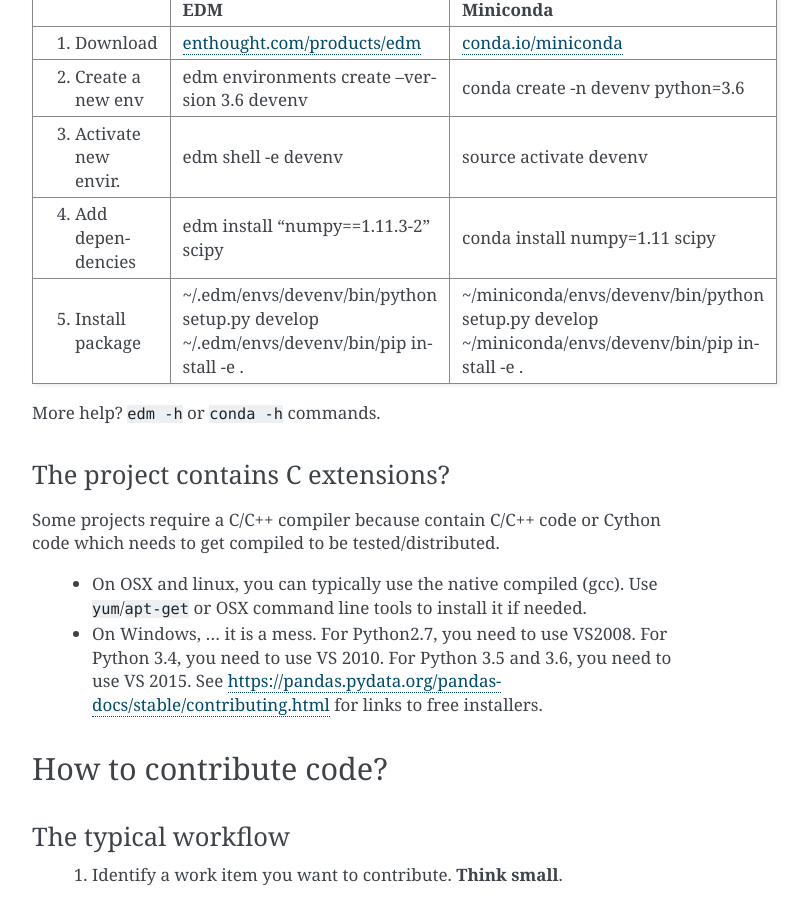
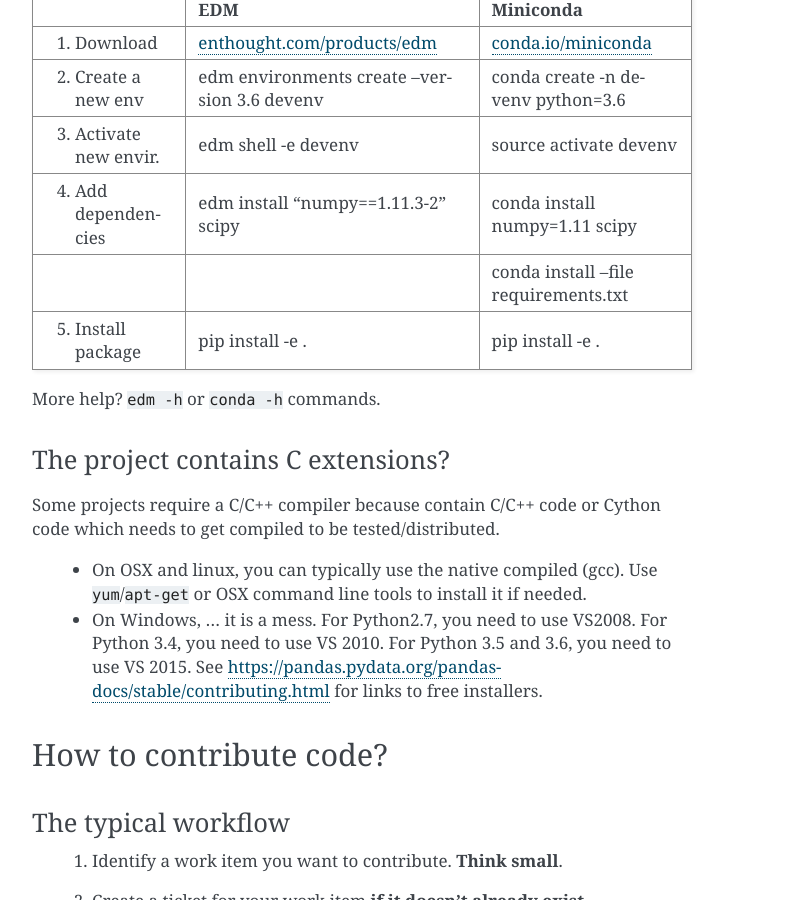
Before and after one commit to jonathanrocher/sprint_tutorial, a Sphinx documentation site: the page built from doc/how_to_sprint.rst, in a window 1280 px wide and 900 px high, scrolled down 1826 px. Shown: the whole window, without its empty margins (388-1197 px from the left). Built offline with Sphinx 7.4.7, drawn with Linux system fonts in a browser that asks for light colours.

Commit message:
Improve the EDM/conda commands.

```diff
--- a/doc/how_to_sprint.rst
+++ b/doc/how_to_sprint.rst
@@ -89,8 +89,9 @@
 +------------------------+------------------------------------------------------------------------+--------------------------------------------------------+
 | 4. Add dependencies    | edm install "numpy==1.11.3-2" scipy                                    | conda install numpy=1.11 scipy                         |
 +------------------------+------------------------------------------------------------------------+--------------------------------------------------------+
-| 5. Install package     | ~/.edm/envs/devenv/bin/python setup.py develop                         | ~/miniconda/envs/devenv/bin/python setup.py develop    |
-|                        | ~/.edm/envs/devenv/bin/pip install -e .                                | ~/miniconda/envs/devenv/bin/pip install -e .           |
+|                        |                                                                        | conda install --file requirements.txt                  |
++------------------------+------------------------------------------------------------------------+--------------------------------------------------------+
+| 5. Install package     | pip install -e .                                                       | pip install -e .                                       |
 +------------------------+------------------------------------------------------------------------+--------------------------------------------------------+
 
 More help? ``edm -h`` or ``conda -h`` commands.
```
